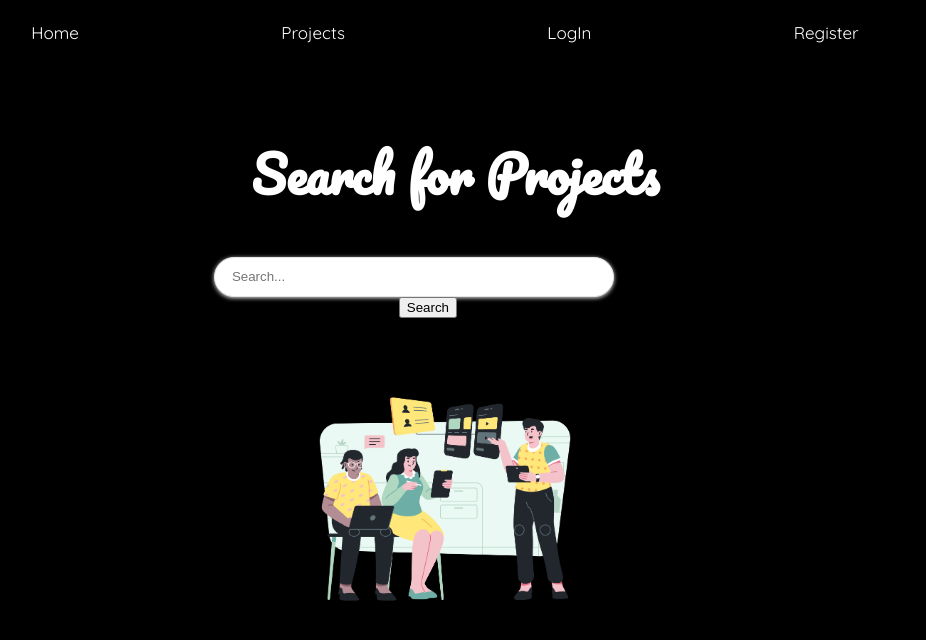
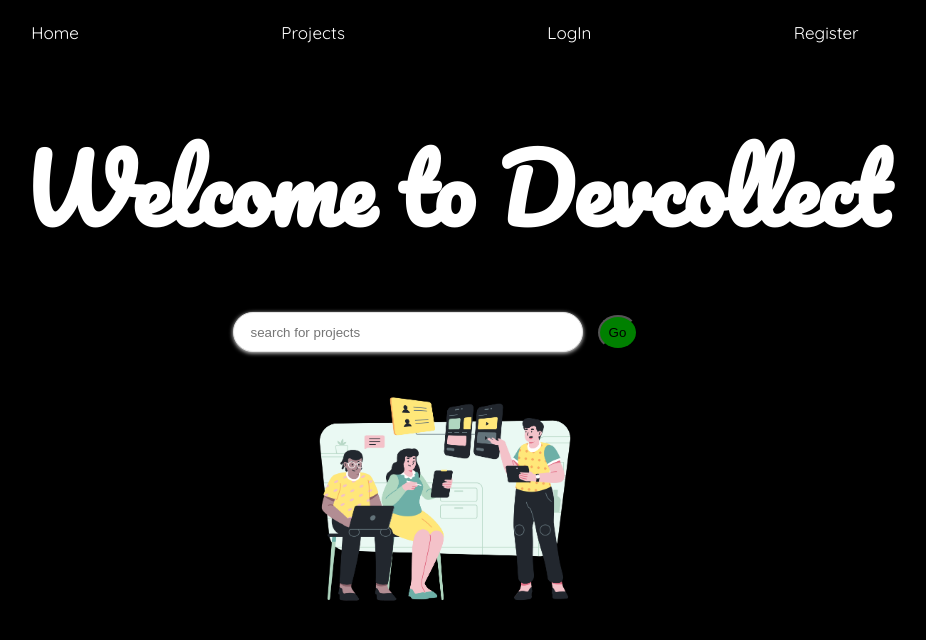
Before and after one commit to Nlopez4/dev_collect, a Django app: page / in a window 1280 px wide. Shown: the top 640 px of the page, without its empty margins (195-1121 px from the left). Run offline with Django 3.2, Linux system fonts and the light colour scheme; some libraries are stand-ins or nearby versions.

Commit message:
fix splash page

```diff
--- a/main_app/static/styles/main.css
+++ b/main_app/static/styles/main.css
@@ -39,19 +39,35 @@ body {
   font-family: Quicksand;
 }
 
+.search-bttn {
+  width: 100px;
+  margin-left: -25px;
+  margin-top: 90px;
+
+}
+
+button {
+  border-radius: 50%;
+  height: 35px;
+  width: 40px;
+  background-color: green;
+  cursor: pointer;
+
+}
+
 /* SPLASH PAGE */
 .splash-h1 {
   object-fit: contain;
   padding: 10px;
   left: 0;
-  margin-top: -280px;
+  margin-top: -300px;
   position: absolute;
   text-align: center;
   top: 50%;
   min-width: 100%;
   max-width: 100%;
   font-family: pacifico, sans-serif;
-  font-size: 50px;
+  font-size: 90px;
   color: white;
   display:flex;
   align-items:center;
@@ -80,7 +96,8 @@ body {
 
 .query {
   border-radius: 40px;
-  width: 400px;
+  margin-top: 90px;
+  width: 350px;
   height: 40px;
   text-indent: 15px;
   border: 0.7px solid #e4e4e4;
--- a/main_app/templates/home.html
+++ b/main_app/templates/home.html
@@ -2,16 +2,18 @@
 
 
 <div>
-<h1 class="splash-h1">Search for Projects</h1>
+<h1 class="splash-h1">Welcome to Devcollect</h1>
 </div>
 
 <!-- SEARCH BAR -->
 <form class="search-form" action="{% url 'project_list' %}" method="get">
 <div class="search-input">
-  <input type="search" class="query" name="title" placeholder="Search...">
-  <button>Search</button>
+  <input type="search" class="query" name="title" placeholder="search for projects">
+</div>
+<div class="search-bttn">
+  <button>Go</button>
+</div>
 
-  </div>
 </form>
 
 <!--IMAGE -->
```
